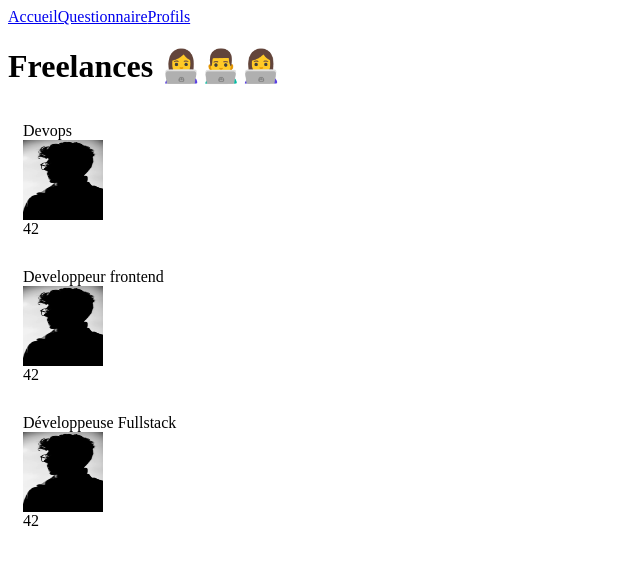
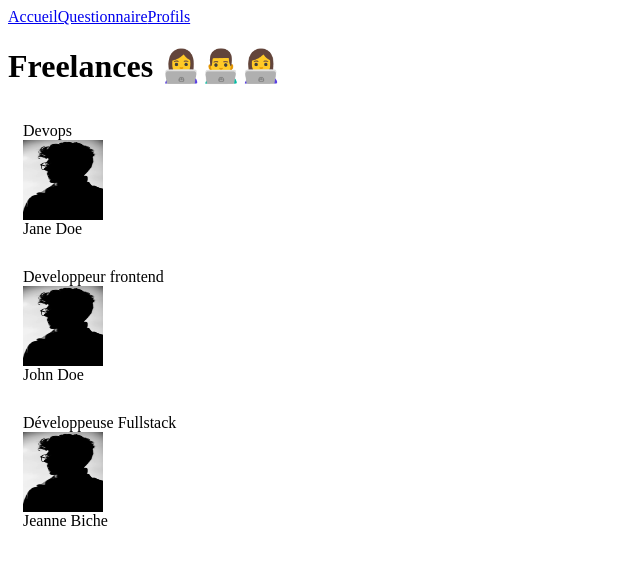
Before and after one commit to Bazene/create-a-complete-app, a React (Create React App) app: page /freelances in a window 1280 px wide. Shown: the top 564 px of the page, without its empty margins (0-640 px from the left). Built offline with nearby package versions, Linux system fonts and the light colour scheme.

Commit message:
Way that not evolutif for defaultProps

```diff
--- a/src/components/Card/index.jsx
+++ b/src/components/Card/index.jsx
@@ -1,4 +1,5 @@
 import PropTypes from 'prop-types'
+import DefaultPicture from '../../assets/profile.png'
 
 function Card({ label, title, picture }) {
     return (
@@ -12,9 +13,16 @@ function Card({ label, title, picture }) {
 
 // The use of propType
 Card.propTypes = {
-    label : PropTypes.string,
-    title : PropTypes.string,
-    picture : PropTypes.string,
+    label : PropTypes.string.isRequired,
+    title : PropTypes.string.isRequired,
+    picture : PropTypes.string.isRequired,
 }
 
+// Default props
+Card.defaultProps = {
+    label: '',
+    title: '',
+    picture: DefaultPicture,
+  }
+
 export default Card
--- a/src/pages/Freelances/index.jsx
+++ b/src/pages/Freelances/index.jsx
@@ -28,7 +28,7 @@ function Freelances() {
                     key={`${profile.name}-${index}`}
                     label={profile.jobTitle}
                     picture={profile.picture}
-                    title={42}
+                    title={profile.name}
                 />
             ))}
         </div>
```
